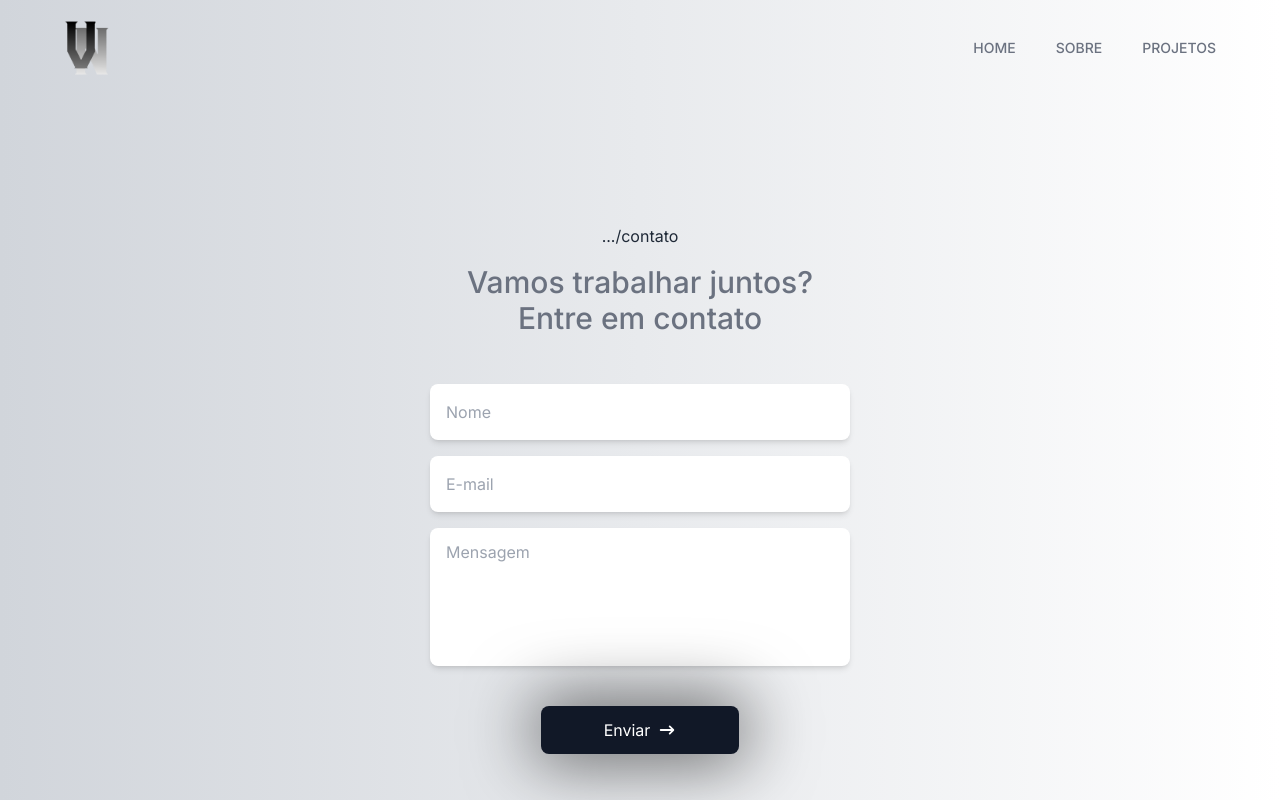
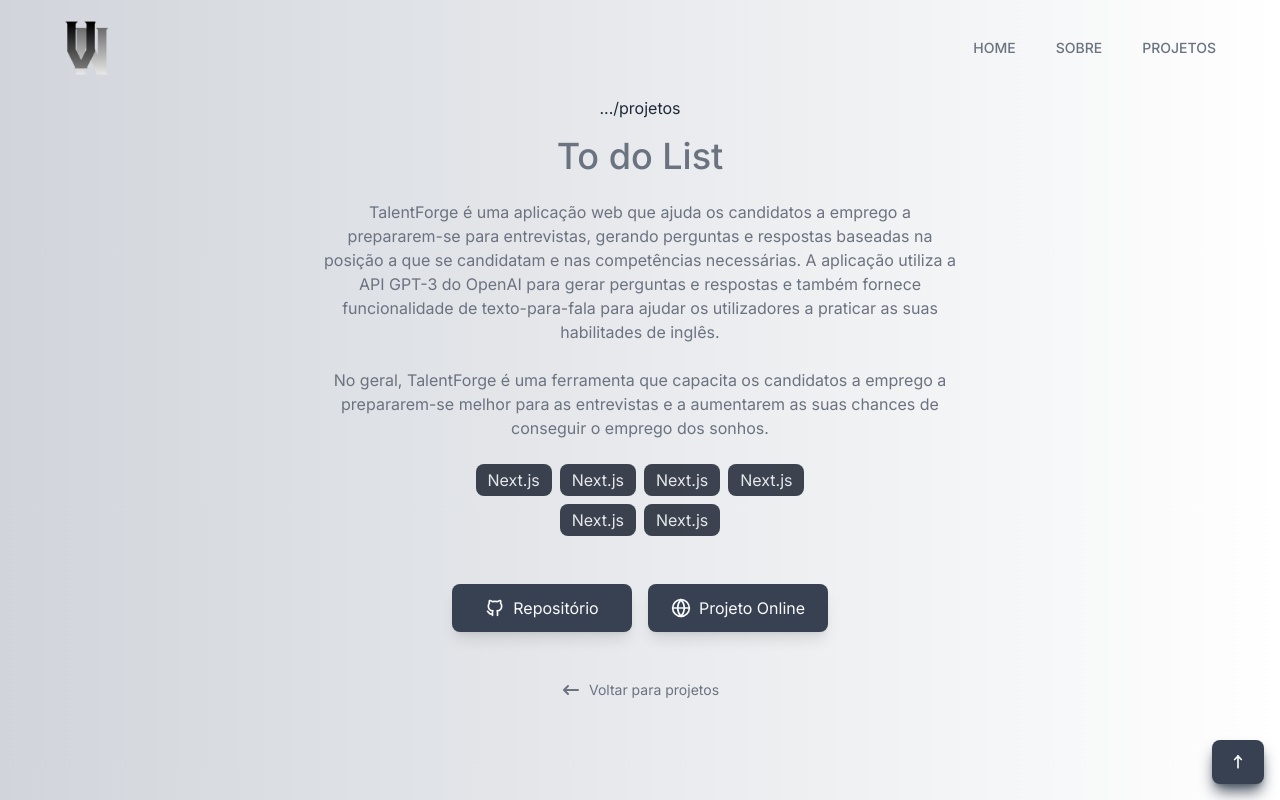
Before and after one commit to vicenteneto7/portfolio, a Next.js app: page /projects/1 in a window 1280 px wide. Shown: the top 800 px of the page. Built offline with nearby package versions, Linux system fonts and the light colour scheme.

Commit message:
feat: estilização do project details

```diff
--- /dev/null
+++ b/src/app/components/back-to-top/index.tsx
@@ -0,0 +1,18 @@
+'use client'
+
+import { TbArrowNarrowUp } from "react-icons/tb"
+import { Button } from "../button"
+
+export const BackToTop = () => {
+    const scrollToTop = () => {
+        window.scrollTo({ top: 0, behavior: 'smooth' })
+    }
+
+    return(
+        <div className="fixed right-4 bottom-4 z-20">
+            <Button onClick={scrollToTop} className=" shadow-lg shadow-gray-600">
+                <TbArrowNarrowUp size={20} />
+            </Button>
+        </div>
+    )
+}
--- a/src/app/components/contact-form/index.tsx
+++ b/src/app/components/contact-form/index.tsx
@@ -26,7 +26,7 @@
   }
 
   return (
-    <section className="py-16 md:py-32 px-6 flex items-center justify-center">
+    <section id="contact" className="py-16 md:py-32 px-6 flex items-center justify-center">
       <div className="w-full max-w-[420px] mx-auto">
         <SectionTitle
           title="Vamos trabalhar juntos? Entre em contato"
--- a/src/app/components/pages/hero-section-about/index.tsx
+++ b/src/app/components/pages/hero-section-about/index.tsx
@@ -1,3 +1,5 @@
+'use client'
+
 import Image from "next/image";
 import { TechBadge } from "../../tech-badge";
 import { HiArrowNarrowRight } from "react-icons/hi";
@@ -8,22 +10,28 @@
   TbBrandWhatsapp,
 } from "react-icons/tb";
 
-export const HeroSectionAbout = () => {
 const MOCK_CONTACTS = [
   {
     url: "https://github.com/vicenteneto7",
     icon: <TbBrandGithub />,
   },
   {
-      url: "www.linkedin.com/in/vicente-neto-martins-peres",
+    url: "https://www.linkedin.com/in/vicente-neto-martins-peres",
     icon: <TbBrandLinkedin />,
   },
   {
-      url: "wa.me/+5588981672990",
+    url: "https://wa.me/+5588981672990",
     icon: <TbBrandWhatsapp />,
   },
 ];
 
+export const HeroSectionAbout = () => {
+  const handleContact = () => {
+    const contactSection = document.querySelector("#contact");
+    if (contactSection) {
+      contactSection.scrollIntoView({ behavior: "smooth" });
+    }
+  };
   return (
     <section className="container flex items-start py-8 sm:py-24 justify-between flex-col-reverse lg:flex-row">
       <div className="w-full lg:max-w-[33.125rem]">
@@ -38,8 +46,8 @@
           apaixonado por tecnologia. Com menos de{" "}
           <strong className="text-gray-600">1 ano de experiência</strong>. Meu
           objetivo é criar interfaces de usuário bonitas e funcionais, além de
-            colaborar com equipes técnicas em projetos desafiadores. Estou
-            sempre aberto a novas oportunidades e desafios.
+          colaborar com equipes técnicas em projetos desafiadores. Estou sempre
+          aberto a novas oportunidades e desafios.
         </p>
 
         <div className="flex flex-wrap gap-x-1.5 sm:gap-x-2 gap-y-3 lg:max-w-[21.25rem]">
@@ -49,6 +57,7 @@
         </div>
         <div className="mt-6 lg:mt-10 flex sm:items-center sm:gap-5 flex-col sm:flex-row">
           <Button
+            onClick={handleContact}
             className="text-white gap-2 disabled:opacity-50"
           >
             Entre em contato
--- a/src/app/components/pages/projects-list-projects/index.tsx
+++ b/src/app/components/pages/projects-list-projects/index.tsx
@@ -1,14 +1,12 @@
+import Link from "next/link";
 import { ProjectsCard } from "../projects-card-projects";
 
 export const ProjectsList = () => {
   return (
     <section className="container pb-32 pt-20 grid grid-cols-1 sm:grid-cols-[repeat(auto-fit,minmax(21.875rem,1fr))] gap-x-4 gap-y-6">
-      <ProjectsCard />
-      <ProjectsCard />
-      <ProjectsCard />
-      <ProjectsCard />
-      <ProjectsCard />
-      <ProjectsCard />
+      <Link href="/projects/to-do-list">
+        <ProjectsCard />
+      </Link>
     </section>
   );
 };
--- a/src/app/components/pages/projects/projects-details/index.tsx
+++ b/src/app/components/pages/projects/projects-details/index.tsx
@@ -0,0 +1,58 @@
+import { Button } from "@/app/components/button";
+import { SectionTitle } from "@/app/components/section-title";
+import { TechBadge } from "@/app/components/tech-badge";
+import { TbBrandGithub } from "react-icons/tb";
+import { FiGlobe } from 'react-icons/fi'
+import { Link } from "@/app/components/link";
+import { HiArrowNarrowLeft } from "react-icons/hi";
+
+export const ProjectDetails = () => {
+  return (
+    <section className="w-full sm:min-h-[750px] flex flex-col items-center pb-10 sm:pb-24 pt-0 px-6 overflow-hidden">
+      <SectionTitle
+        className="flex items-center sm:[&>h3]:text-4xl"
+        subtitle="projetos"
+        title="To do List"
+      />
+      <p className="text-gray-500 my-4 sm:my-6 text-sm sm:text-base text-center max-w-[640px]">
+        TalentForge é uma aplicação web que ajuda os candidatos a emprego a
+        prepararem-se para entrevistas, gerando perguntas e respostas baseadas
+        na posição a que se candidatam e nas competências necessárias. A
+        aplicação utiliza a API GPT-3 do OpenAI para gerar perguntas e respostas
+        e também fornece funcionalidade de texto-para-fala para ajudar os
+        utilizadores a praticar as suas habilitades de inglês.
+        <br />
+        <br />
+        No geral, TalentForge é uma ferramenta que capacita os candidatos a
+        emprego a prepararem-se melhor para as entrevistas e a aumentarem as
+        suas chances de conseguir o emprego dos sonhos.
+      </p>
+      <div className=" w-full max-w-[330px] flex flex-wrap gap-2 items-center justify-center">
+        <TechBadge name="Next.js" />
+        <TechBadge name="Next.js" />
+        <TechBadge name="Next.js" />
+        <TechBadge name="Next.js" />
+        <TechBadge name="Next.js" />
+        <TechBadge name="Next.js" />
+      </div>
+      <div className="my-6 sm:my-12 gap-2 sm:gap-4 flex flex-col sm:flex-row items-center justify-center">
+      <a href="https://github.com" target="_blank">
+        <Button className="shadow-lg min-w-[180px]">
+          <TbBrandGithub size={20} />
+          Repositório
+        </Button>
+      </a>
+      <a href="https://github.com" target="_blank">
+        <Button className="shadow-lg min-w-[180px]">
+          <FiGlobe size={20} />
+          Projeto Online
+        </Button>
+      </a>
+      </div>
+    <Link href='/projects'>
+      <HiArrowNarrowLeft size={20} />
+      Voltar para projetos
+    </Link>
+    </section>
+  );
+};
--- /dev/null
+++ b/src/app/components/pages/projects/projects-section/index.tsx
@@ -0,0 +1,38 @@
+import Image from "next/image";
+
+const section = [
+  {
+    title: "Login",
+    image:
+      "/images/next.png",
+  },
+  {
+    title: "Home",
+    image:
+    "/images/next.png",
+  },
+];
+
+export const ProjectSection = () => {
+  return (
+    <section className=" container my-12 md:my-32 flex flex-col gap-8 md:gap-32">
+      {section.map((section) => (
+        <div
+          key={section.title}
+          className="flex flex-col iems center gap-6 md:gap-12"
+        >
+          <h2 className=" text-2xl text-center md:text-3xl font-medium text-gray-600">
+            {section.title}
+          </h2>
+          <Image
+            src={section.image}
+            alt={`Imagem da sessão ${section.title}`}
+            width={1080}
+            height={672}
+            className="w-full aspect-auto rounded-lg object-cover"
+          />
+        </div>
+      ))}
+    </section>
+  );
+};
--- a/src/app/layout.tsx
+++ b/src/app/layout.tsx
@@ -4,6 +4,7 @@
 import { Header } from "./components/header";
 import { ContactForm } from "./components/contact-form";
 import { Footer } from "./components/footer";
+import { BackToTop } from "./components/back-to-top";
 
 const inter = Inter({ subsets: ["latin"] });
 
@@ -25,6 +26,7 @@
         <ContactForm />
         <Footer />
       </body>
+      <BackToTop />
     </html>
   );
 }
--- a/src/app/projects/[slug]/page.tsx
+++ b/src/app/projects/[slug]/page.tsx
@@ -1,6 +1,11 @@
-export default function Project(){
-    return(
-        <>
-        </>
-    )
+import { ProjectDetails } from "@/app/components/pages/projects/projects-details";
+import { ProjectSection } from "@/app/components/pages/projects/projects-section";
+
+export default function Project() {
+  return (
+    <>
+      <ProjectDetails />
+      <ProjectSection />
+    </>
+  );
 }
```
Also changed, not shown: public/images/hero-bg.png (added). Lines whose indentation alone changed are shown as unchanged.
